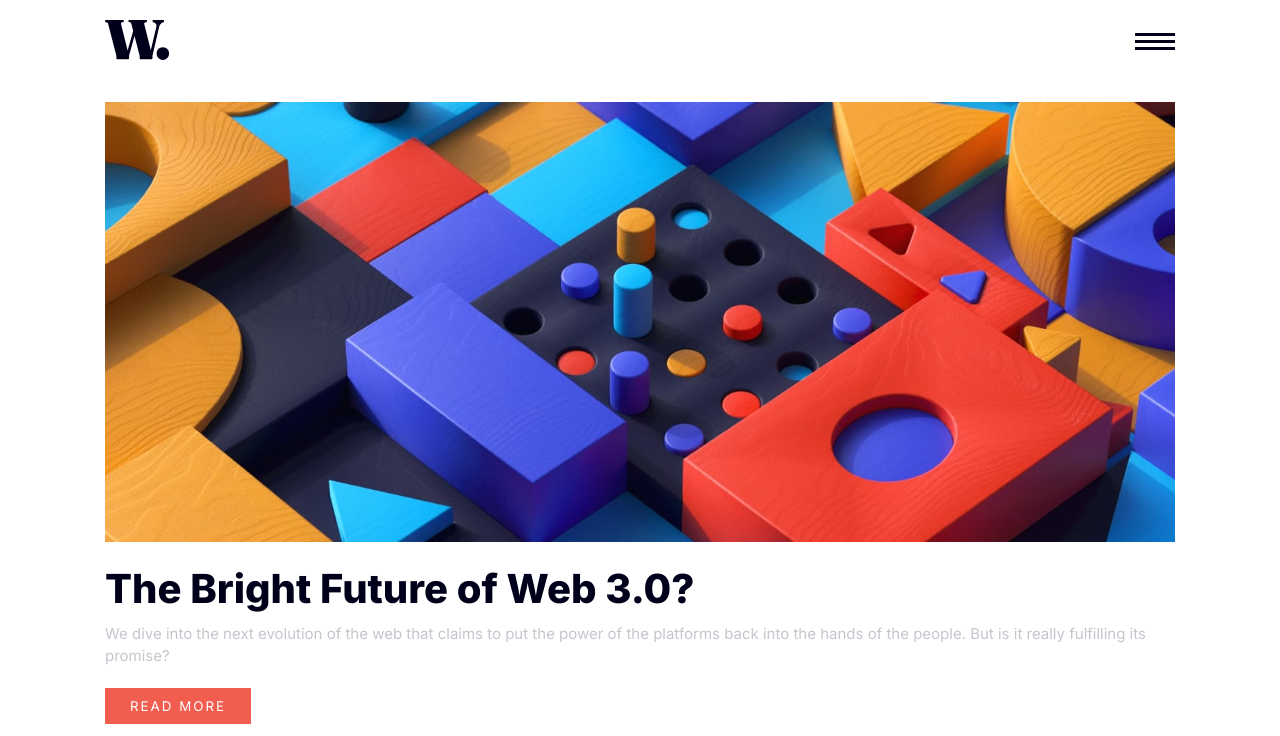
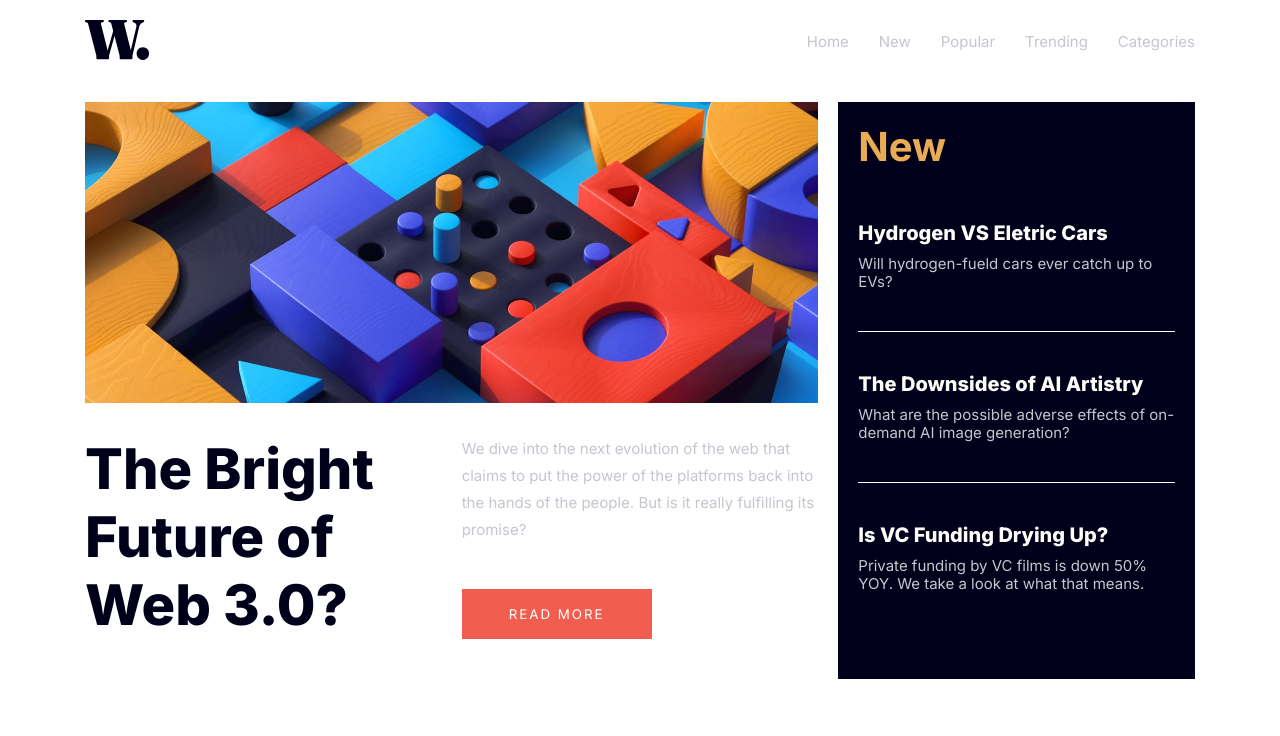
Before and after one commit to jchapar/new_homepage_FEM, a plain HTML site: page index.html in a window 1280 px wide. Shown: the top 736 px of the page. Drawn offline with Linux system fonts and the light colour scheme.

Commit message:
media queries added for desktop view

```diff
--- a/css/style.css
+++ b/css/style.css
@@ -57,7 +57,7 @@ img {
   display: none;
 }
 
-#open-menu.active {
+#open-menu {
   display: flex;
 }
 
@@ -65,8 +65,8 @@ img {
   display: none;
 }
 
-#close-menu.active {
-  display: flex;
+#close-menu {
+  display: hidden;
 }
 
 nav ul {
@@ -111,6 +111,7 @@ nav ul {
   border: none;
   outline: none;
   transition: all 0.2s ease;
+  cursor: pointer;
 }
 
 .grid-item-one .articles button:hover {
@@ -204,3 +205,113 @@ nav ul {
   font-weight: 400;
   line-height: 1.4;
 }
+
+@media (min-width: 768px) {
+  .container {
+    padding: 2rem 0;
+  }
+
+  #open-menu {
+    display: none;
+  }
+
+  /* Navigation */
+  nav ul {
+    display: flex;
+  }
+
+  nav ul li a {
+    color: var(--grayish-blue);
+    font-size: 1.5rem;
+    font-weight: 400;
+    transition: all 0.2s ease;
+  }
+
+  nav ul li a:hover {
+    color: var(--soft-orange);
+  }
+
+  nav ul li:not(:last-child) {
+    margin-right: 3rem;
+  }
+
+  /* Showcase */
+  .showcase {
+    display: grid;
+    grid-template-columns: repeat(3, minmax(350px, 1fr));
+    gap: 2rem;
+  }
+
+  .showcase .grid-item-one {
+    grid-column: span 2;
+  }
+
+  .showcase .grid-item-one .articles {
+    display: grid;
+    grid-template-columns: repeat(2, minmax(350px, 1fr));
+    gap: 2rem;
+    margin-top: 3rem;
+  }
+
+  .grid-item-one .articles h1 {
+    font-size: 5.6rem;
+    margin-bottom: 0;
+  }
+
+  .grid-item-one .articles .content {
+    display: flex;
+    flex-direction: column;
+    justify-content: space-between;
+  }
+
+  .grid-item-one .articles .content p {
+    line-height: 1.8;
+  }
+
+  .grid-item-one .articles .content button {
+    width: 19rem;
+    height: 5rem;
+  }
+
+  /* Grid Item Two */
+  .grid-item-two {
+    padding: 2rem 2rem 0 2rem;
+  }
+
+  .grid-item-two h2 {
+    font-size: 4rem;
+    margin-bottom: 2rem;
+  }
+
+  .grid-item-two article {
+    padding: 3rem 0;
+    margin: 1rem 0;
+  }
+
+  .grid-item-two article:not(:last-child) {
+    border-bottom: 1px solid var(--off-white);
+  }
+
+  .grid-item-two article h3 {
+    font-weight: 800;
+    font-size: 2rem;
+    color: var(--off-white);
+    margin-bottom: 1rem;
+    cursor: pointer;
+    transition: all 0.2s ease;
+  }
+
+  .grid-item-two article p {
+    font-weight: 400;
+    font-size: 1.5rem;
+    color: var(--grayish-blue);
+    margin-bottom: 1rem;
+    line-height: 1.2;
+  }
+
+  .cards {
+    display: grid;
+    grid-template-columns: repeat(3, 1fr);
+    margin-top: 2rem;
+  }
+}
--- a/index.html
+++ b/index.html
@@ -28,7 +28,7 @@
           <img src="assets/images/icon-menu-close.svg" alt="Close Navigation" />
         </div>
         <!-- Main Nav -->
-        <ul>
+        <ul class="main-nav">
           <li>
             <a href="#">Home</a>
           </li>
@@ -47,7 +47,7 @@
         </ul>
 
         <!-- Close Nav Button -->
-        <div id="open-menu" class="active">
+        <div id="open-menu" class="">
           <img src="assets/images/icon-menu.svg" alt="Open Navigation" />
         </div>
       </nav>
@@ -66,7 +66,7 @@
           <article>
             <h1>The Bright Future of Web 3.0?</h1>
           </article>
-          <article>
+          <article class="content">
             <p>
               We dive into the next evolution of the web that claims to put the power of the
               platforms back into the hands of the people. But is it really fulfilling its promise?
```
